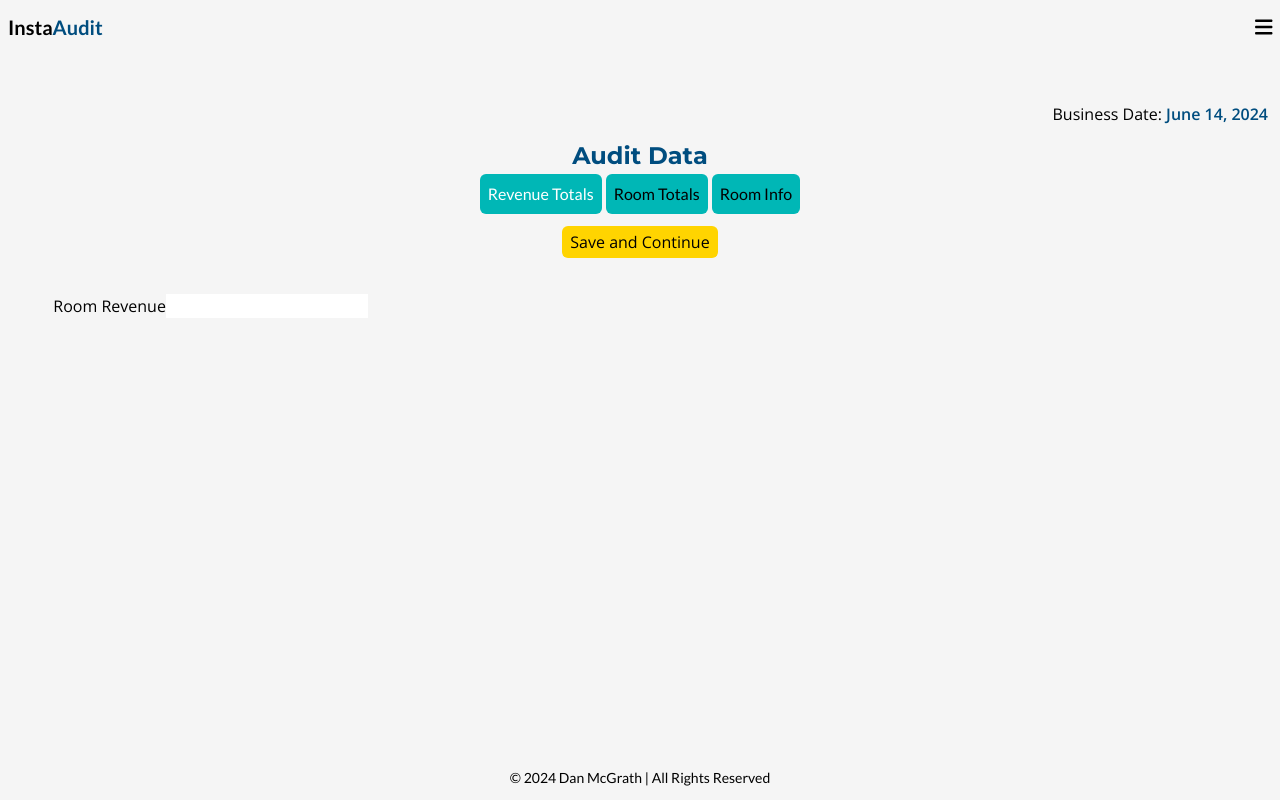
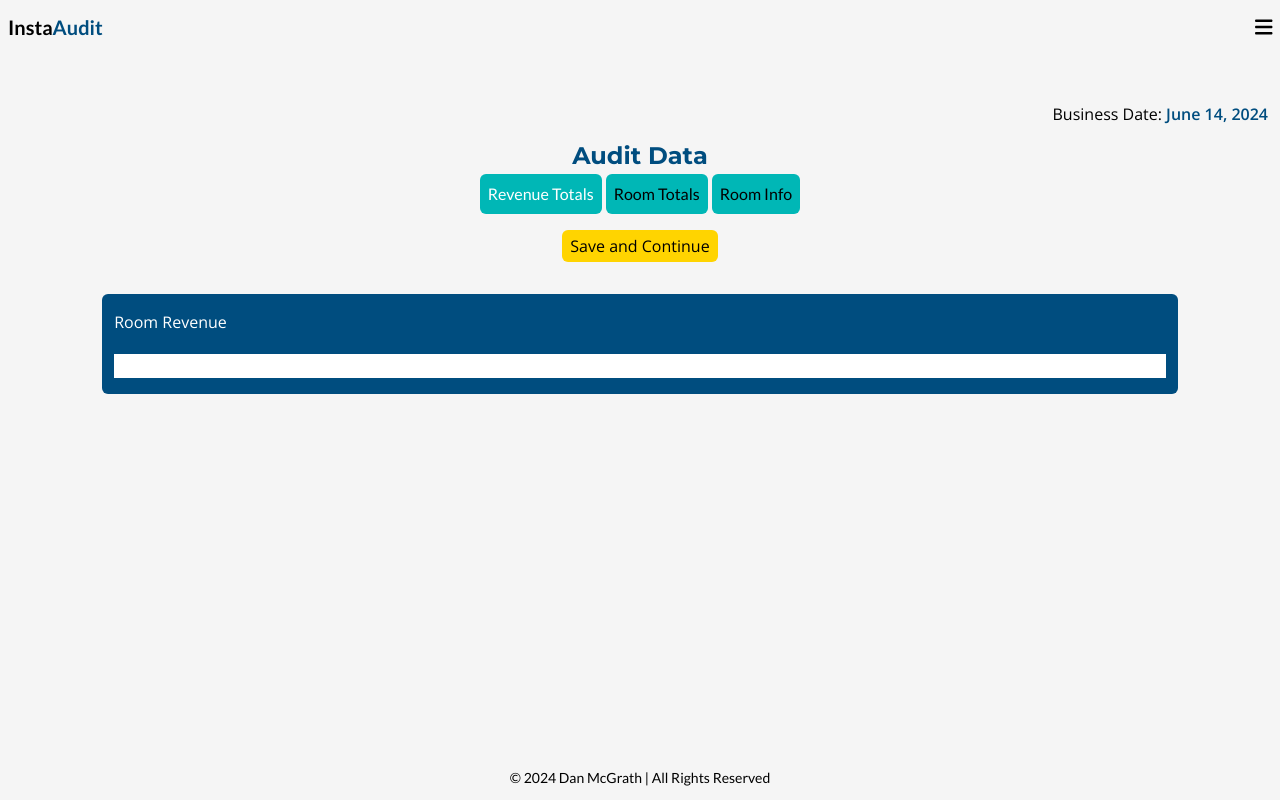
Before and after one commit to Dan-McGrath/InstaAudit, a React (Vite) app in the folder frontend/: page /dashboard/audit/submit in a window 1280 px wide. Built offline with nearby package versions, Linux system fonts and the light colour scheme; no server answers.

Commit message:
Add styling  to button and div around formComponent

```diff
--- a/frontend/src/pages/Audit/AuditForm/AuditForm.jsx
+++ b/frontend/src/pages/Audit/AuditForm/AuditForm.jsx
@@ -112,13 +112,15 @@ const AuditForm = () => {
             </>
           ) : (
             <>
-              <button type="button" onClick={saveAndContinue} className="px-2 py-1 my-3 rounded-md bg-accentColor">
+              <button type="button" onClick={saveAndContinue} className="px-2 py-1 my-4 rounded-md bg-accentColor">
                 Save and Continue
               </button>
             </>
           )}
         </div>
-        <div className="my-6">{formComponent}</div>
+        <div className="flex flex-col w-11/12 gap-5 px-3 py-4 mx-auto my-4 text-white rounded-md bg-primaryColor">
+          {formComponent}
+        </div>
       </form>
     </>
   );
```
